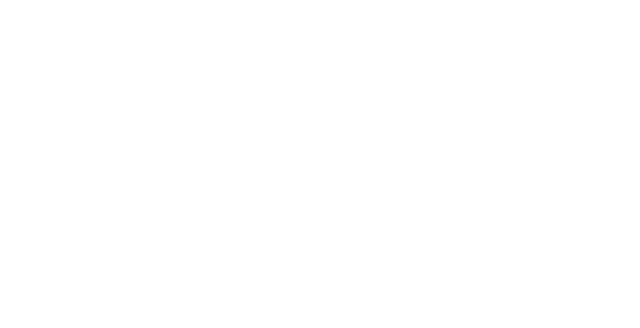
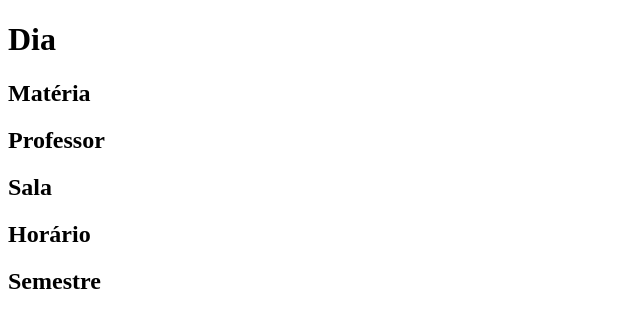
Before and after one commit to xandymagnus/gerenciador_sala, a plain HTML site: page index.html in a window 1280 px wide. Shown: the whole page, without its empty margins (0-640 px from the left). Drawn offline with Linux system fonts and the light colour scheme.

Commit message:
Criação dos elementos básicos do quadro

```diff
--- a/index.html
+++ b/index.html
@@ -4,8 +4,19 @@
     <meta charset="UTF-8">
     <meta name="viewport" content="width=device-width, initial-scale=1.0">
     <title>Quadro de Horários</title>
+    <link rel="stylesheet" href="gerenciador_sala.css">
 </head>
 <body>
-    <h1 class="id"></h1>
+    <h1 class="dia">Dia</h1>
+    <div class="container">
+        <title>Quadro de Horários - Manhã</title>
+        <div class="infos">
+            <h2 class="materia">Matéria</h2>
+            <h2 class="prof">Professor</h2>
+            <h2 class="sala">Sala</h2>
+            <h2 class="horario">Horário</h2>
+            <h2 class="sems">Semestre</h2>
+        </div>
+    </div>
 </body>
 </html>
```
